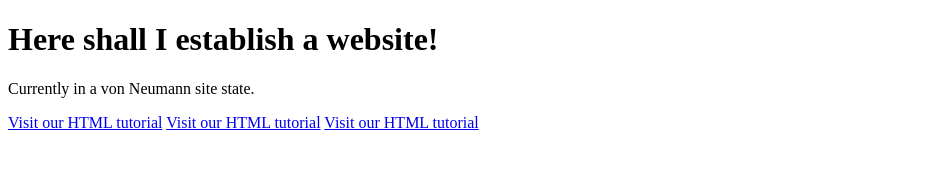
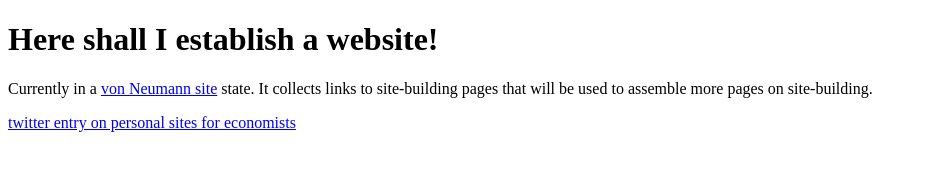
Before and after one commit to isusin/isusin.github.io, a plain HTML site: page index.html in a window 1280 px wide. Shown: the whole page, without its empty margins (0-927 px from the left). Drawn offline with Linux system fonts and the light colour scheme.

Commit message:
Update index.html

```diff
--- a/index.html
+++ b/index.html
@@ -2,12 +2,8 @@
 <html>
 <body>
 <h1>Here shall I establish a website!</h1>
-<p>Currently in a von Neumann site state.</p>
-
-<a href="https://www.w3schools.com/html/">Visit our HTML tutorial</a>
-
-<a href="https://www.w3schools.com/html/">Visit our HTML tutorial</a>
-
-<a href="https://www.w3schools.com/html/">Visit our HTML tutorial</a>
+<p>Currently in a <a href="https://en.wikipedia.org/wiki/Self-replicating_spacecraft">von Neumann site</a> state.
+It collects links to site-building pages that will be used to assemble more pages on site-building.</p>
+<a href="https://twitter.com/parijatlal/status/1102323550424350720">twitter entry on personal sites for economists</a>
 </body>
 </html>
```
